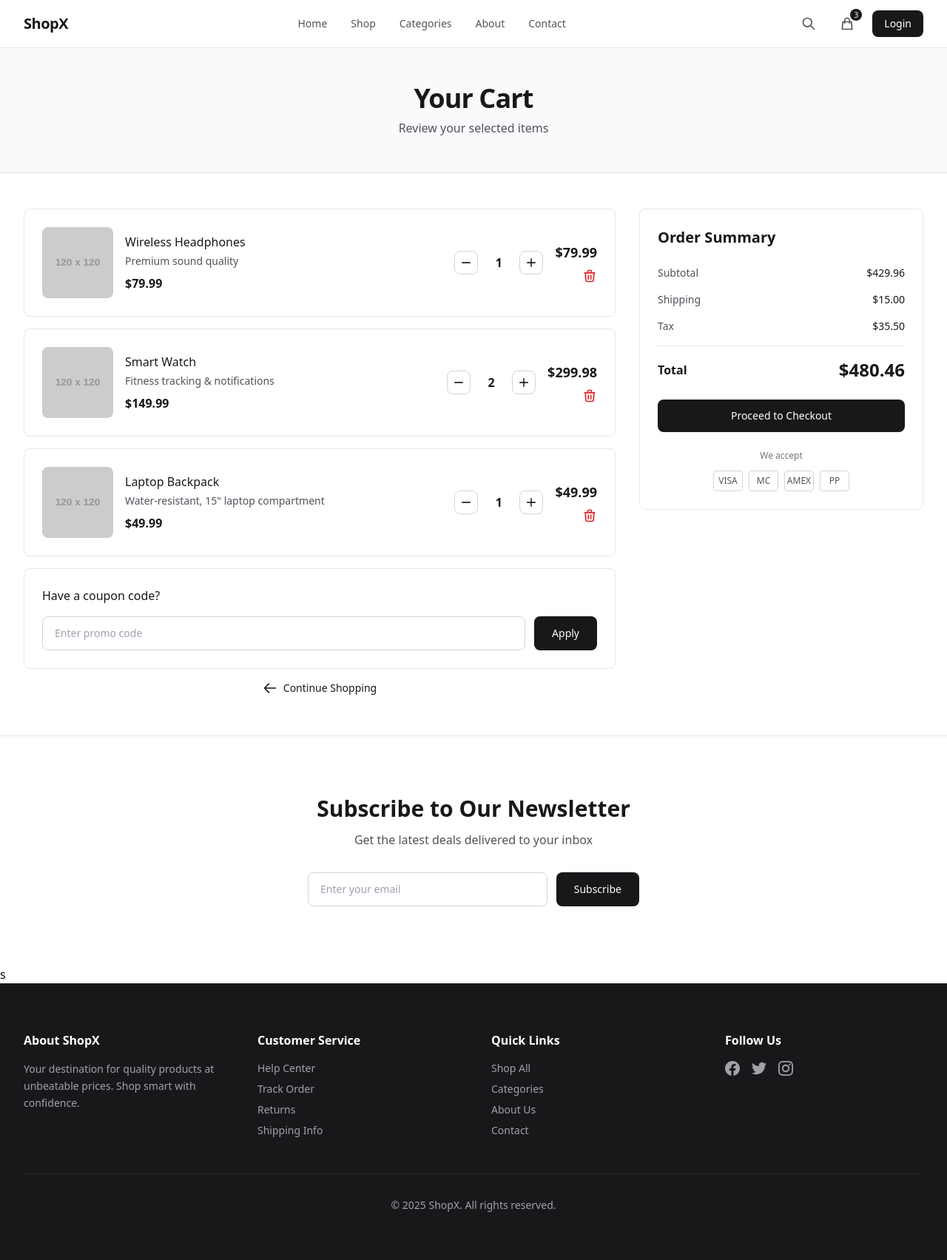
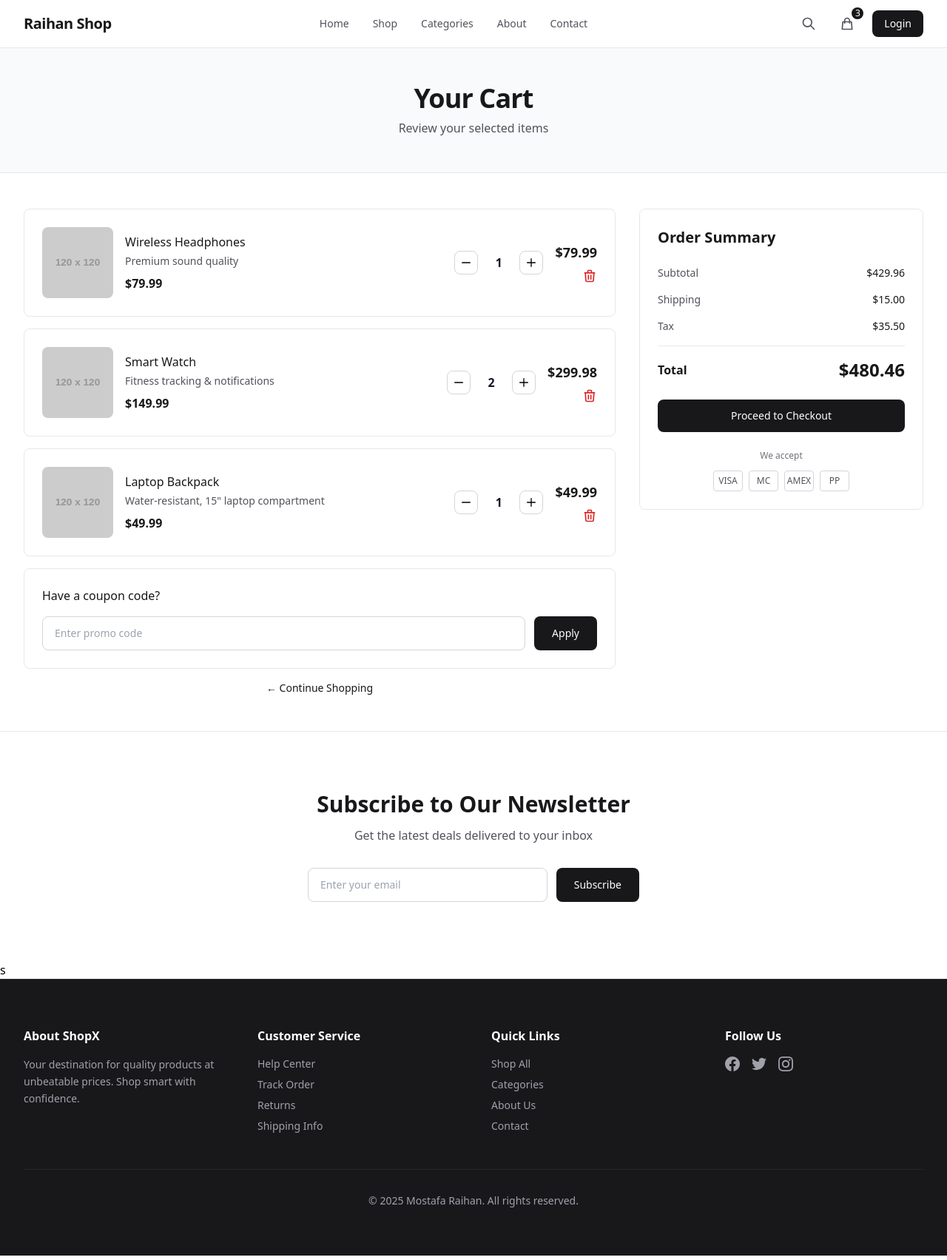
Before and after one commit to mostafaraihan/Django-Static-E-commerce-web-application, a Django app: page /cart/ in a window 1280 px wide. Shown: the whole page at 74% size. Run offline with Django 5.2, Linux system fonts and the light colour scheme; grey boxes labelled with a size stand in for pictures from a placeholder-image service; some libraries are stand-ins or nearby versions.

Commit message:
code update

```diff
--- a/templates/component/cart/CartList.html
+++ b/templates/component/cart/CartList.html
@@ -128,12 +128,9 @@
 
         <!-- Continue Shopping Link -->
         <div class="text-center mt-6">
-          <a href="index.html" class="inline-flex items-center text-zinc-900 hover:text-zinc-600 text-sm font-medium transition-colors">
-            <svg class="w-5 h-5 mr-2" fill="none" stroke="currentColor" viewBox="0 0 24 24">
-              <path stroke-linecap="round" stroke-linejoin="round" stroke-width="2" d="M10 19l-7-7m0 0l7-7m-7 7h18"></path>
-            </svg>
-            Continue Shopping
-          </a>
+             <a href="/product/" class="block text-center text-zinc-900 hover:text-zinc-600 text-sm font-medium transition-colors">
+                 ← Continue Shopping
+             </a>
         </div>
 
       </div>
@@ -151,7 +148,7 @@
         <h2 class="text-3xl font-bold text-gray-900 mt-6">Your cart is empty</h2>
         <p class="text-gray-600 mt-2 mb-8">Start adding products to your cart</p>
         <a href="index.html" class="inline-block px-8 py-3 bg-indigo-600 text-white rounded-lg font-semibold hover:bg-indigo-700 transition">
-          Back to Shop
+          <a href="/product/">Back to Shop</a>
         </a>
       </div>
     </div>
--- a/templates/component/cart/OrderSummary.html
+++ b/templates/component/cart/OrderSummary.html
@@ -27,7 +27,7 @@
 
           <!-- Checkout Button -->
           <button class="w-full py-3 bg-zinc-900 text-white text-sm font-medium rounded-lg hover:bg-zinc-800 transition-all hover:scale-105">
-            Proceed to Checkout
+            <a href="/checkout/">Proceed to Checkout</a>
           </button>
 
           <!-- Accepted Payment Methods -->
--- a/templates/component/checkout/BillingDetails.html
+++ b/templates/component/checkout/BillingDetails.html
@@ -52,7 +52,7 @@
                         </div>
                     </div>
                 </div>
-                {% include "component/checkout/ShippingInformation.html" %}
+                {% include "component/checkout/PaymentMethod.html" %}
                 {% include "component/checkout/ShippingInformation.html" %}
                 <!-- PLACE ORDER BUTTON -->
                 <button class="w-full bg-zinc-900 text-white py-3 rounded-lg text-sm font-medium hover:bg-zinc-800 transition-all hover:scale-105">
--- a/templates/component/checkout/OrderSummaryList.html
+++ b/templates/component/checkout/OrderSummaryList.html
@@ -66,7 +66,7 @@
                     </div>
 
                     <!-- Back to Cart -->
-                    <a href="cart.html" class="block text-center text-zinc-900 hover:text-zinc-600 text-sm font-medium transition-colors">
+                    <a href="/cart/" class="block text-center text-zinc-900 hover:text-zinc-600 text-sm font-medium transition-colors">
                         ← Back to Cart
                     </a>
                 </div>
--- a/templates/component/common/OfferBanner.html
+++ b/templates/component/common/OfferBanner.html
@@ -6,7 +6,7 @@
             </h2>
             <p class="text-zinc-300 mb-6">Don't miss out on incredible deals</p>
             <button class="px-8 py-3 bg-white text-zinc-900 text-sm font-medium rounded-lg hover:bg-gray-100 transition-all hover:scale-105">
-                Shop Sale Now
+                <a href="/product/">Shop Sale Now</a>
             </button>
         </div>
     </section>
--- a/templates/component/common/footer.html
+++ b/templates/component/common/footer.html
@@ -58,7 +58,7 @@
 
             <!-- Bottom Copyright -->
             <div class="border-t border-zinc-800 pt-8 text-center text-sm">
-                <p>© 2025 ShopX. All rights reserved.</p>
+                <p>© 2025 Mostafa Raihan. All rights reserved.</p>
             </div>
         </div>
     </footer>
--- a/templates/component/common/header.html
+++ b/templates/component/common/header.html
@@ -2,40 +2,89 @@
 <header class="sticky top-0 z-50 bg-white border-b border-gray-200">
     <nav class="max-w-7xl mx-auto px-4 sm:px-6 lg:px-8">
         <div class="flex items-center justify-between h-16">
-                <!-- Logo -->
-                <div class="text-xl font-semibold tracking-tight text-zinc-900">ShopX</div>
 
-                <!-- Center Menu Links -->
-                <div class="hidden md:flex items-center space-x-8">
-                    <a href="#" class="text-sm text-zinc-600 hover:text-zinc-900 transition-colors">Home</a>
-                    <a href="#" class="text-sm text-zinc-600 hover:text-zinc-900 transition-colors">Shop</a>
-                    <a href="#" class="text-sm text-zinc-600 hover:text-zinc-900 transition-colors">Categories</a>
-                    <a href="#" class="text-sm text-zinc-600 hover:text-zinc-900 transition-colors">About</a>
-                    <a href="#" class="text-sm text-zinc-600 hover:text-zinc-900 transition-colors">Contact</a>
+            <!-- Left: Logo -->
+            <div class="text-xl font-semibold tracking-tight text-zinc-900">
+                <a href="/">Raihan Shop</a>
             </div>
 
-                <!-- Right Side -->
-                <div class="flex items-center space-x-4">
-                    <!-- Search Icon -->
-                    <button class="p-2 text-zinc-600 hover:text-zinc-900 transition-colors">
+            <!-- Desktop Menu -->
+            <div class="hidden md:flex items-center space-x-8">
+                <a href="/" class="text-sm text-zinc-600 hover:text-zinc-900">Home</a>
+                <a href="/product" class="text-sm text-zinc-600 hover:text-zinc-900">Shop</a>
+                <a href="#" class="text-sm text-zinc-600 hover:text-zinc-900">Categories</a>
+                <a href="#" class="text-sm text-zinc-600 hover:text-zinc-900">About</a>
+                <a href="#" class="text-sm text-zinc-600 hover:text-zinc-900">Contact</a>
+            </div>
+
+            <!-- Right Side (desktop) -->
+            <div class="hidden sm:flex items-center space-x-4">
+                <button class="p-2 text-zinc-600 hover:text-zinc-900">
                     <svg class="w-5 h-5" fill="none" stroke="currentColor" viewBox="0 0 24 24">
-                            <path stroke-linecap="round" stroke-linejoin="round" stroke-width="2" d="M21 21l-6-6m2-5a7 7 0 11-14 0 7 7 0 0114 0z"/>
+                        <path stroke-linecap="round" stroke-linejoin="round" stroke-width="2"
+                              d="M21 21l-6-6m2-5a7 7 0 11-14 0 7 7 0 0114 0z" />
                     </svg>
                 </button>
 
-                    <!-- Cart Icon -->
-                    <button class="relative p-2 text-zinc-600 hover:text-zinc-900 transition-colors">
+                <button class="relative p-2 text-zinc-600 hover:text-zinc-900">
                     <svg class="w-5 h-5" fill="none" stroke="currentColor" viewBox="0 0 24 24">
-                            <path stroke-linecap="round" stroke-linejoin="round" stroke-width="2" d="M16 11V7a4 4 0 00-8 0v4M5 9h14l1 12H4L5 9z"/>
+                        <path stroke-linecap="round" stroke-linejoin="round" stroke-width="2"
+                              d="M16 11V7a4 4 0 00-8 0v4M5 9h14l1 12H4L5 9z" />
                     </svg>
-                        <span class="absolute -top-0.5 -right-0.5 bg-zinc-900 text-white text-xs rounded-full w-4 h-4 flex items-center justify-center" style="font-size: 10px;">3</span>
+                    <span class="absolute -top-1 -right-1 bg-zinc-900 text-white text-xs rounded-full w-4 h-4 flex items-center justify-center">3</span>
                 </button>
 
-                    <!-- Login Button -->
-                    <button class="hidden sm:block px-4 py-2 text-sm font-medium text-white bg-zinc-900 rounded-lg hover:bg-zinc-800 transition-colors">
+                <button class="px-4 py-2 text-sm text-white bg-zinc-900 rounded-lg hover:bg-zinc-800">
+                    Login
+                </button>
+            </div>
+
+            <!-- Mobile Menu Button (RIGHT SIDE) -->
+            <button id="menuBtn" class="md:hidden p-2 text-zinc-600 hover:text-zinc-900">
+                <svg class="w-7 h-7" fill="none" stroke="currentColor" viewBox="0 0 24 24">
+                    <path stroke-linecap="round" stroke-linejoin="round" stroke-width="2"
+                        d="M4 6h16M4 12h16M4 18h16" />
+                </svg>
+            </button>
+        </div>
+
+        <!-- Mobile Menu -->
+        <div id="mobileMenu" class="md:hidden hidden flex flex-col space-y-3 py-3 border-t border-gray-200">
+            <a href="/" class="px-2 text-zinc-700 hover:text-zinc-900">Home</a>
+            <a href="/product" class="px-2 text-zinc-700 hover:text-zinc-900">Shop</a>
+            <a href="#" class="px-2 text-zinc-700 hover:text-zinc-900">Categories</a>
+            <a href="#" class="px-2 text-zinc-700 hover:text-zinc-900">About</a>
+            <a href="#" class="px-2 text-zinc-700 hover:text-zinc-900">Contact</a>
+
+            <div class="flex items-center gap-4 px-2 pt-3">
+                <button class="p-1 text-zinc-700 hover:text-zinc-900">
+                    <svg class="w-5 h-5" fill="none" stroke="currentColor" viewBox="0 0 24 24">
+                        <path stroke-linecap="round" stroke-linejoin="round" stroke-width="2"
+                              d="M21 21l-6-6m2-5a7 7 0 11-14 0 7 7 0 0114 0z" />
+                    </svg>
+                </button>
+
+                <button class="relative p-1 text-zinc-700 hover:text-zinc-900">
+                    <svg class="w-5 h-5" fill="none" stroke="currentColor" viewBox="0 0 24 24">
+                        <path stroke-linecap="round" stroke-linejoin="round" stroke-width="2"
+                              d="M16 11V7a4 4 0 00-8 0v4M5 9h14l1 12H4L5 9z" />
+                    </svg>
+                    <span class="absolute -top-1 -right-1 bg-zinc-900 text-white text-xs rounded-full w-4 h-4 flex items-center justify-center">3</span>
+                </button>
+
+                <button class="px-3 py-1.5 text-sm text-white bg-zinc-900 rounded">
                     Login
                 </button>
             </div>
         </div>
     </nav>
 </header>
+
+<script>
+    const menuBtn = document.getElementById("menuBtn");
+    const mobileMenu = document.getElementById("mobileMenu");
+
+    menuBtn.addEventListener("click", () => {
+        mobileMenu.classList.toggle("hidden");
+    });
+</script>
--- a/templates/component/home/CategoryList.html
+++ b/templates/component/home/CategoryList.html
@@ -4,9 +4,9 @@
             <h2 class="text-3xl sm:text-4xl font-bold tracking-tight text-zinc-900 text-center mb-12">Shop by Category</h2>
             <div class="grid grid-cols-2 md:grid-cols-3 lg:grid-cols-6 gap-4">
 
-                 {% for item in categories %}
+                {% for item in categories %}
                 <div class="bg-white border border-gray-200 rounded-lg p-6 text-center cursor-pointer hover:border-zinc-900 hover:scale-105 transition-all">
-                    <img alt="img" class="mx-auto mb-3 w-16 h-16 object-cover" src="{{ item.icon|safe }}"/>
+                    <img alt="img" class="mx-auto mb-3 w-25 h-25 object-center" src="{{ item.icon|safe }}"/>
                     <h3 class="text-sm font-medium text-zinc-900">{{ item.name }}</h3>
                 </div>
                 {% endfor %}
--- a/templates/component/home/FeaturedProductsList.html
+++ b/templates/component/home/FeaturedProductsList.html
@@ -19,7 +19,7 @@
                         <div class="flex items-center justify-between">
                             <span class="text-xl font-semibold text-zinc-900">{{item.price}}</span>
                             <button class="px-4 py-2 bg-zinc-900 text-white text-sm rounded-lg hover:bg-zinc-800 transition-colors">
-                                Add
+                                <a href="/cart/">ADD</a>
                             </button>
                         </div>
                     </div>
--- a/templates/component/home/hero.html
+++ b/templates/component/home/hero.html
@@ -12,10 +12,10 @@
                     </p>
                     <div class="flex flex-wrap gap-4">
                         <button class="px-8 py-3 text-sm font-medium text-white bg-zinc-900 rounded-lg hover:bg-zinc-800 transition-all hover:scale-105">
-                            Shop Now
+                            <a href="/product/">Shop Now</a>
                         </button>
                         <button class="px-8 py-3 text-sm font-medium text-zinc-900 bg-white border border-zinc-300 rounded-lg hover:border-zinc-900 transition-all hover:scale-105">
-                            View Deals
+                            <a href="/product/">View Deals</a>
                         </button>
                     </div>
                 </div>
--- a/templates/component/product/ProductDetails.html
+++ b/templates/component/product/ProductDetails.html
@@ -72,10 +72,10 @@
         <!-- Buttons -->
         <div class="space-y-3">
           <button class="w-full bg-zinc-900 text-white py-3 rounded-lg text-sm font-medium hover:bg-zinc-800 transition-all hover:scale-105">
-            Add to Cart
+            <a href="/cart/">Add to Cart</a>
           </button>
           <button class="w-full bg-white text-zinc-900 border border-gray-300 py-3 rounded-lg text-sm font-medium hover:border-zinc-900 transition-all hover:scale-105">
-            Buy Now
+            <a href="/checkout/">Buy Now</a>
           </button>
         </div>
 
--- a/templates/layout/layout.html
+++ b/templates/layout/layout.html
@@ -3,7 +3,7 @@
 <head>
     <meta charset="UTF-8">
     <meta name="viewport" content="width=device-width, initial-scale=1.0">
-    <title>ShopX - Smart Shopping Starts Here</title>
+    <title>Raihan Shop - Smart Shopping Starts Here</title>
     <script src="https://cdn.tailwindcss.com"></script>
 </head>
 <body class="bg-white antialiased">
```
Lines whose indentation alone changed are shown as unchanged.
